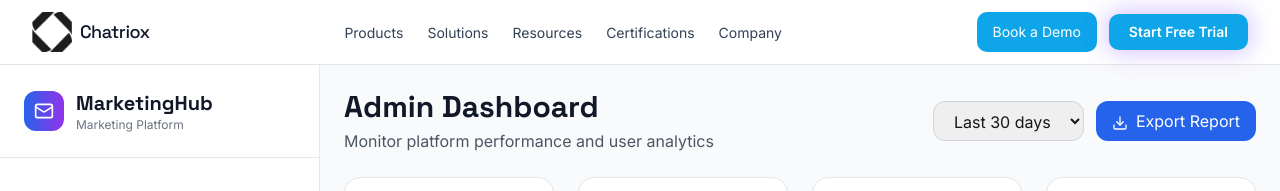
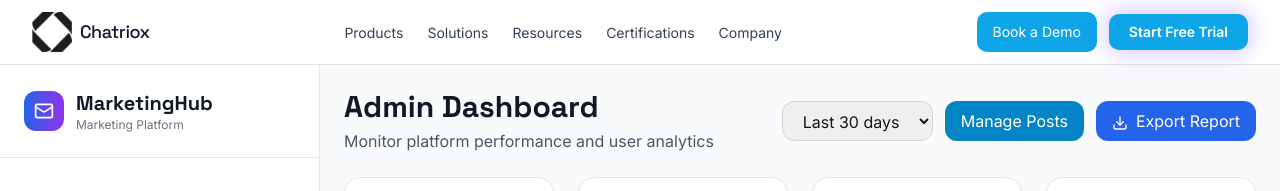
Before and after one commit to sidiqariyan/New-Chatriox, a React (Vite) app: page /admin in a window 1280 px wide. Shown: the top 191 px of the page. Built offline with nearby package versions, Linux system fonts and the light colour scheme; no server answers; sample sign-in values are in the browser's storage.

Commit message:
Add link to Admin Blog editor from AdminDashboard header
cgen-b06406f658e3470cb1967c48421dcf81

```diff
--- a/client/components/AdminDashboard.tsx
+++ b/client/components/AdminDashboard.tsx
@@ -138,6 +138,7 @@ const AdminDashboard: React.FC = () => {
             <option value="30d">Last 30 days</option>
             <option value="90d">Last 90 days</option>
           </select>
+          <a href="/admin/blogs" className="bg-sky-600 text-white px-4 py-2 rounded-xl hover:bg-sky-700 transition-colors">Manage Posts</a>
           <button className="bg-blue-600 text-white px-4 py-2 rounded-xl hover:bg-blue-700 transition-colors">
             <Download className="inline mr-2" size={16} />
             Export Report
```
